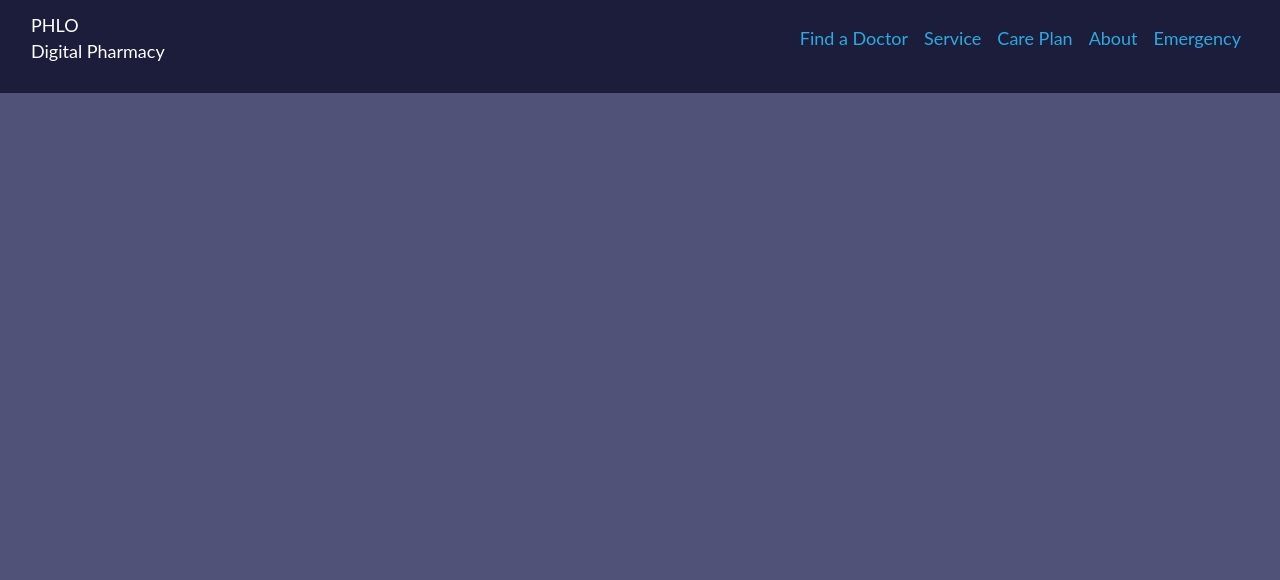
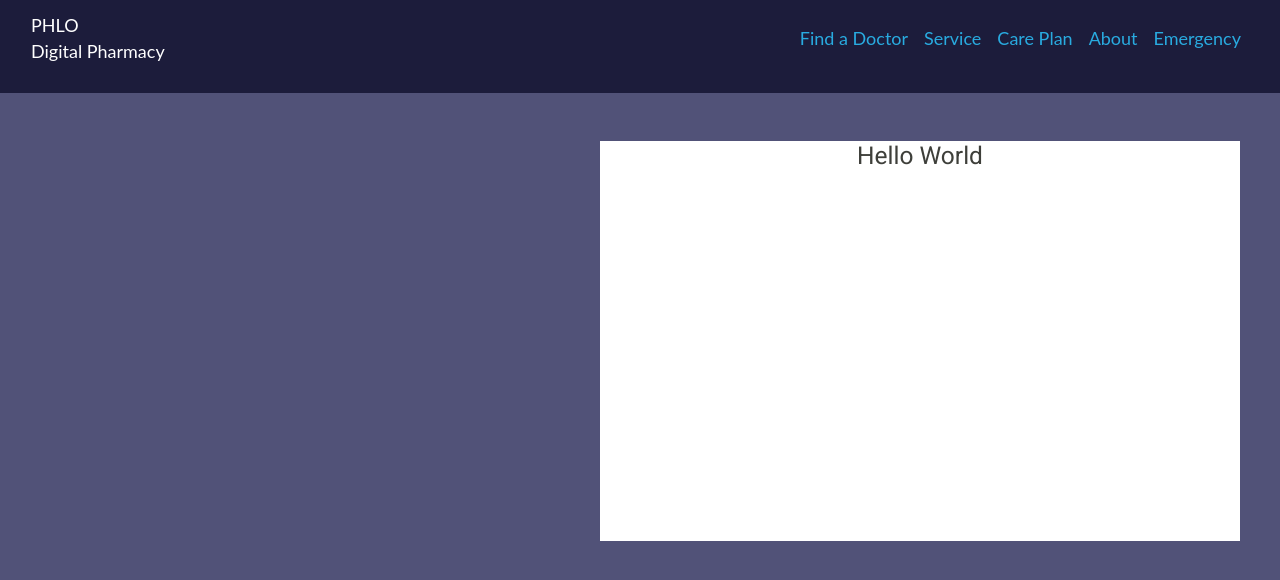
Before and after one commit to Mrsebastino/find-me-a-doctor, a Flask app: page /booking_form in a window 1280 px wide. Shown: the top 580 px of the page. Run offline with Flask 2, Linux system fonts and the light colour scheme; some libraries are stand-ins or nearby versions.

Commit message:
started on the booking form container

```diff
--- a/static/css/style.css
+++ b/static/css/style.css
@@ -63,3 +63,13 @@ body {
     height: 50px;
     border-radius: 10px;
 }
+
+/* Booking Form */
+
+.booking-detail {
+    margin-left: 600px;
+    height: 400px;
+    width: 100px;
+    background-color: #fff;
+
+}
--- a/static/js/map.js
+++ b/static/js/map.js
@@ -52,7 +52,7 @@ function getLocation() {
 }
 
 function getNearByPlaces(pos) {
- // console.log("getNearByPlaces:" + pos.lat + "," + pos.lng);
+  console.log("getNearByPlaces:" + pos.lat + "," + pos.lng);
   request = {
     location: pos,
     radius: '5000',
--- a/templates/base.html
+++ b/templates/base.html
@@ -49,6 +49,6 @@
 <script src="https://cdnjs.cloudflare.com/ajax/libs/twitter-bootstrap/4.5.2/js/bootstrap.min.js"></script>
  <script
         src="https://maps.googleapis.com/maps/api/js?key=AIzaSyCduP0166GDHO9eqygSbGxUOOOk8uRaS6M&callback=initMap&libraries=places" async defer> </script>
-<script src="{{url_for('static', filename='js/map.js')}}" charset="utf-8"></script>
+ <script src="{{url_for('static', filename='js/map.js')}}" charset="utf-8"></script>
 </body>
 </html>
--- a/templates/booking_form.html
+++ b/templates/booking_form.html
@@ -2,6 +2,17 @@
 {% block content %}
 
 
+<main>
+<div class="container-fluid text-center mt-5">
+    <div class="row">
+    <div class="col-6 booking-detail">
+        <form action="{{url_for('booking_form')}}" method="GET">
+            <h3>Hello World</h3>
+        </form>
+    </div>
+    </div>
+</div>
+</main>
 
 
 {% endblock %}
--- a/templates/index.html
+++ b/templates/index.html
@@ -60,7 +60,7 @@ function getLocation() {
 }
 
 function getNearByPlaces(pos) {
- // console.log("getNearByPlaces:" + pos.lat + "," + pos.lng);
+  console.log("getNearByPlaces:" + pos.lat + "," + pos.lng);
   request = {
     location: pos,
     radius: '5000',
```
